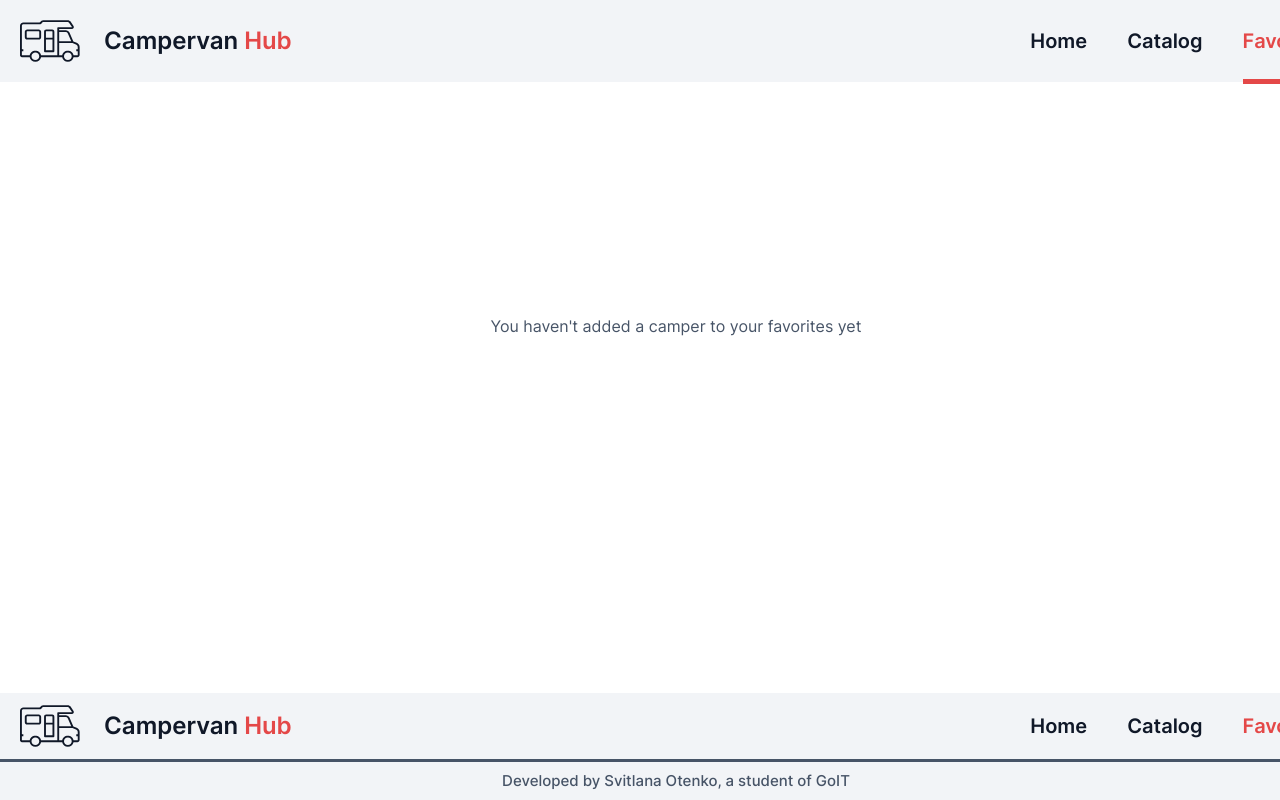
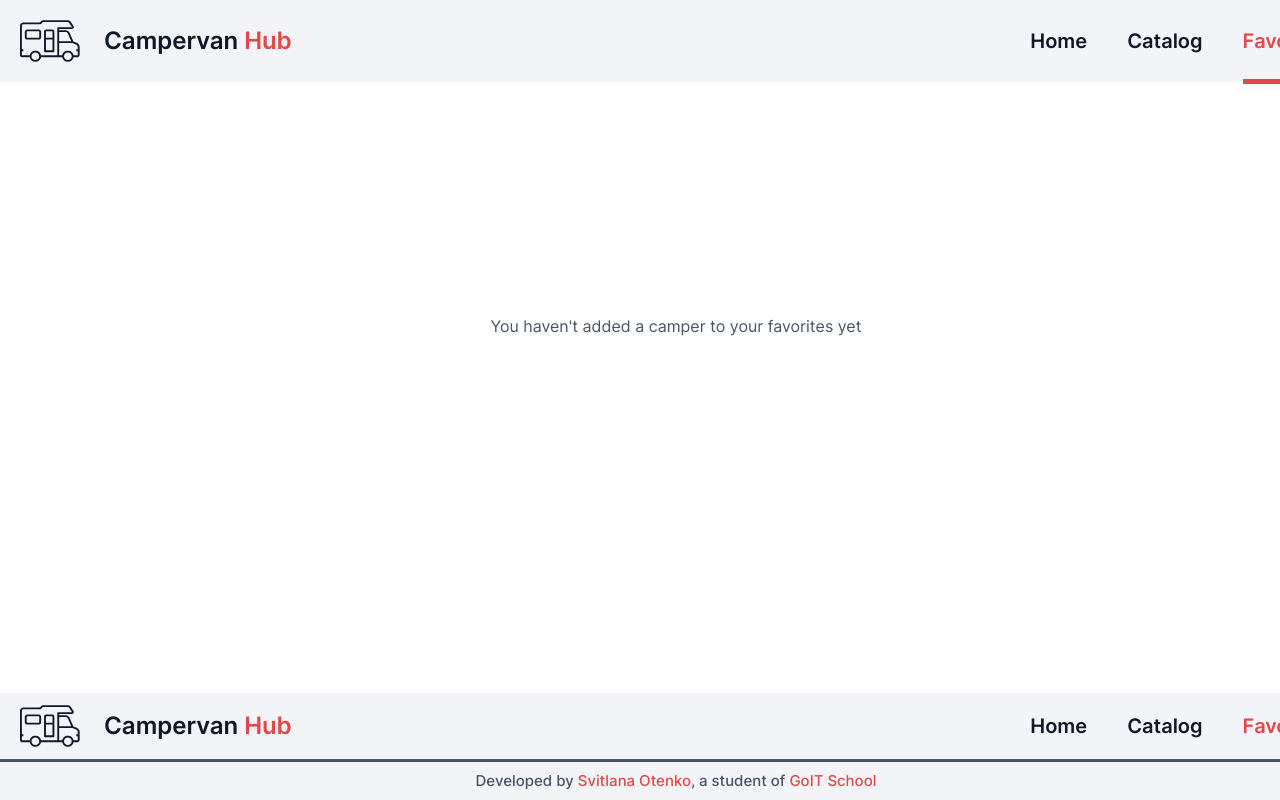
Before and after one commit to bonny-art/camper-rental-app, a React (Create React App) app: page /camper-rental-app/favorites in a window 1280 px wide. Shown: the top 800 px of the page. Built offline with nearby package versions, Linux system fonts and the light colour scheme.

Commit message:
adds links in Footer

```diff
--- a/src/components/Footer/Footer.jsx
+++ b/src/components/Footer/Footer.jsx
@@ -33,7 +33,24 @@
       <CopyrightContainer>
         <CopyrightSection>
           <Copyright>
-            <p>Developed by Svitlana Otenko, a student of GoIT</p>
+            <p>
+              Developed by{' '}
+              <a
+                href="https://www.linkedin.com/in/svitlana-otenko/"
+                target="_blank"
+                rel="noopener noreferrer"
+              >
+                Svitlana Otenko
+              </a>
+              , a student of{' '}
+              <a
+                href="https://goit.ua/"
+                target="_blank"
+                rel="noopener noreferrer"
+              >
+                GoIT School
+              </a>
+            </p>
           </Copyright>
         </CopyrightSection>
       </CopyrightContainer>
--- a/src/components/Footer/Footer.styled.jsx
+++ b/src/components/Footer/Footer.styled.jsx
@@ -67,4 +67,8 @@
     font-size: 15px;
     color: ${({ theme }) => theme.colors.gray};
   }
+
+  a {
+    color: ${({ theme }) => theme.colors.orange};
+  }
 `;
```
